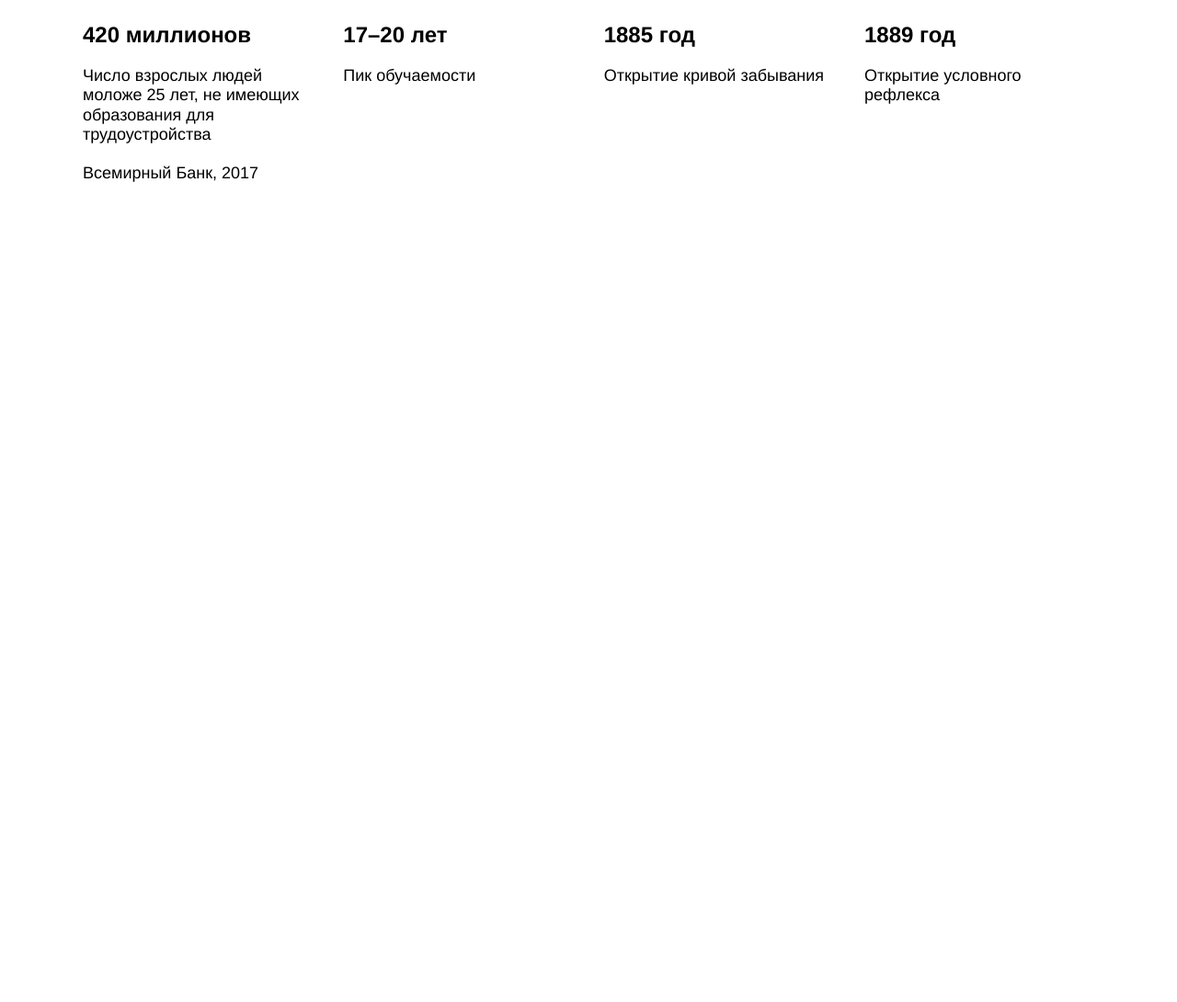
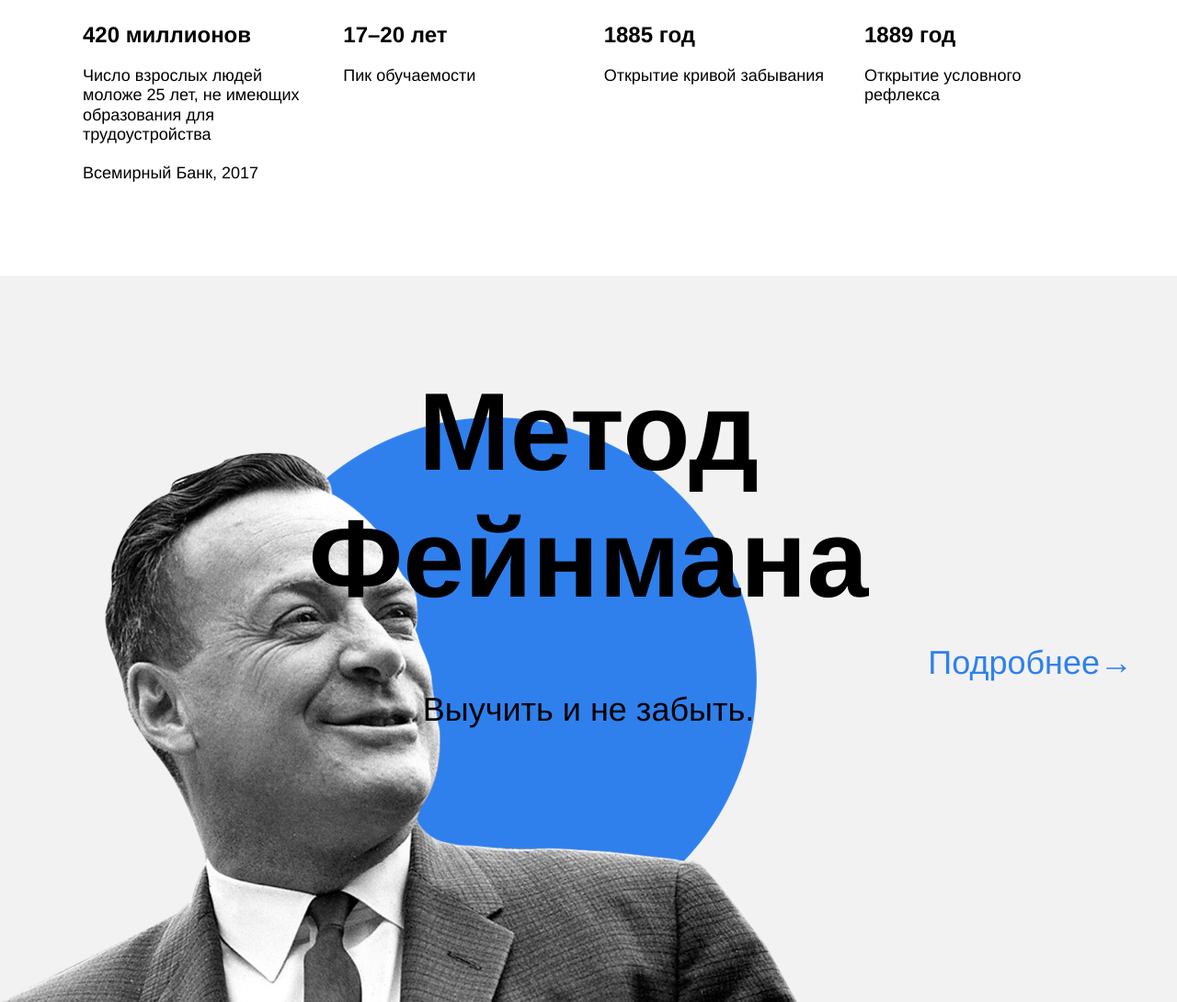
Before and after one commit to KoshkaKsu/how-to-learn, a plain HTML site: page index.html in a window 1280 px wide. Shown: the part 1701-2791 px from the top of the page at 92% size. Before the commit the page ends 2001 px from the top, so only its background shows below. Drawn offline with Linux system fonts and the light colour scheme.

Commit message:
add section feynman

```diff
--- a/index.html
+++ b/index.html
@@ -14,7 +14,7 @@
       <img class="logo logo_place_header" src="images/logo_place_header.svg" alt="Logotip YP">
       <h1 class="header__title">Научиться учиться</h1>
       <h3 class="header__subtitle">Какие современные и эффективные подходы к обучению вы можете использовать в своей жизни?
-        <a class="header__subtitle-link links" href="#">Узнать&rarr;</a></h3>
+        <a class="header__subtitle-link" href="#">Узнать&rarr;</a></h3>
       <img class="header__main-illustration" src="images/header-image.png" alt="Picture learning">
       <div class="header__square-pic"></div>
     </header>
@@ -68,10 +68,14 @@
             <h3 class="table__heading">1889 год</h3>
             <p class="table__text">Открытие условного рефлекса</p>
           </div>
-      </div>
+        </div>
       </section>
 
       <section class="feynman">
+        <h2 class="feynman__title">Метод Фейнмана</h2>
+        <h3 class="feynman__subtitle">Выучить и не забыть.</h3>
+        <a class="feynman__link" href="#">Подробнее&rarr;</a>
+        <img src="images/feynman.png" alt="Feynman's face">
       </section>
 
       <section class="kaufman">
--- a/styles/style.css
+++ b/styles/style.css
@@ -39,7 +39,7 @@
   margin: 0px;
 }
 
-.header__link {
+.header__subtitle-link {
   text-decoration: none;
   color: #2f80ed;
 }
@@ -53,7 +53,6 @@
   z-index: 1;
 }
 
-/* ниже мы привели пример двух селекторов, чтобы вы вспомнили запись элемента */
 .header__square-pic {
   height: 568px;
   width: 568px;
@@ -176,10 +175,51 @@ cite {
   line-height: 1.2;
   font-style: normal;
 }
-/* и элемента с модификатором вида ключ-значение
-.table__cell_theme_dark {
-  width: 200px;
-  color: white;
-  margin-right: 0;
-  margin-top: 80px;
-} */
+
+.feynman {
+  display: flex;
+  flex-direction: column;
+  position: relative;
+  height: 790px;
+  background-color: #f2f2f2;
+}
+
+.feynman__title {
+  width: 648px;
+  text-align: center;
+  margin: 100px auto 0px;
+  line-height: 1.15;
+  font-size: 120px;
+  font-weight: bold;
+  z-index: 2;
+}
+
+.feynman__subtitle {
+  text-align: center;
+  margin: 70px auto 0px;
+  line-height: 51px;
+  font-size: 36px;
+  font-weight: normal;
+  z-index: 2;
+}
+
+.feynman__link {
+  position: absolute;
+  top: 50%;
+  right: 48px;
+  text-decoration: none;
+  color: #2f80ed;
+  line-height: 51px;
+  font-size: 36px;
+  font-weight: normal;
+  z-index: 2;
+}
+
+.feynman img {
+  position: absolute;
+  left: 0px;
+  bottom: 0px;
+  width: 867px;
+  height: 637px;
+  z-index: 1;
+}
```
